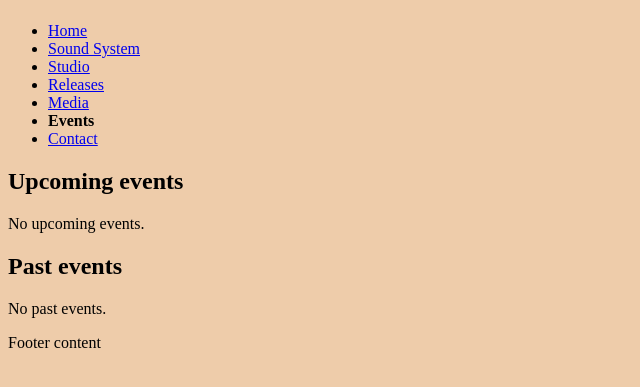
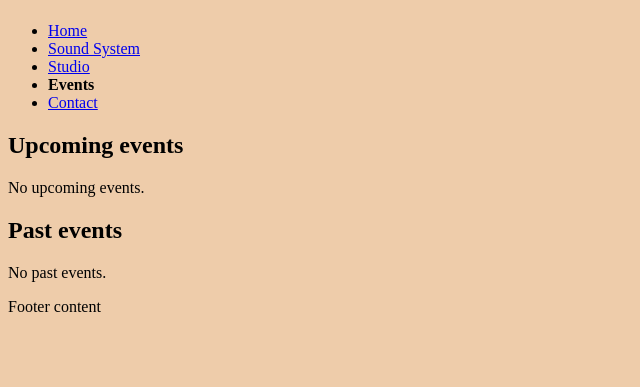
Before and after one commit to mhelmer/earthvibration_web, a Django app: page /events/ in a window 1280 px wide. Shown: the part 58-445 px from the top of the page, without its empty margins (0-640 px from the left). Run offline with Django 3.2, Linux system fonts and the light colour scheme; data that the repository does not hold is empty; parts of the project's set-up code (start-up, migrations or seed data) failed here and were passed over.

Commit message:
Drop the media page and serve /media/ in DBG-mode

```diff
--- a/earthvibration/templates/base.html
+++ b/earthvibration/templates/base.html
@@ -12,12 +12,10 @@
 </div>
 <div id="nav">
 {% block nav %}
-	<ul id="nav">
+	<ul>
 		<li>{% block nav-home %}<a href="{% url "home" %}">Home</a>{% endblock %}</li>
 		<li>{% block nav-soundsystem %}<a href="{% url "soundsystem" %}">Sound System</a>{% endblock %}</li>
 		<li>{% block nav-studio %}<a href="{% url "studio" %}">Studio</a>{% endblock %}</li>
-		<li>{% block nav-releases %}<a href="{% url "releases" %}">Releases</a>{% endblock %}</li>
-		<li>{% block nav-media %}<a href="{% url "media" %}">Media</a>{% endblock %}</li>
 		<li>{% block nav-events %}<a href="{% url "events:index" %}">Events</a>{% endblock %}</li>
 		<li>{% block nav-contact %}<a href="{% url "contact" %}">Contact</a>{% endblock %}</li>
 	</ul>
--- a/earthvibration/urls.py
+++ b/earthvibration/urls.py
@@ -1,3 +1,4 @@
+from django.conf import settings
 from django.conf.urls import patterns, include, url
 
 # Uncomment the next two lines to enable the admin:
@@ -15,3 +16,8 @@ urlpatterns = patterns('',
     url(r'^polls/', include('polls.urls', namespace="polls")),
     url(r'^admin/', include(admin.site.urls)),
 )
+
+if settings.DEBUG :
+    urlpatterns += patterns('',
+        (r'^media/(?P<path>.*)$', 'django.views.static.serve', {'document_root': settings.MEDIA_ROOT, 'show_indexes': True}),
+    )
--- a/home/urls.py
+++ b/home/urls.py
@@ -7,6 +7,5 @@ urlpatterns = patterns('',
     url(r'^soundsystem/', views.SoundsystemView.as_view(), name="soundsystem"),
     url(r'^studio/', views.StudioView.as_view(), name="studio"),
     url(r'^releases/', views.ReleasesView.as_view(), name="releases"),
-    url(r'^media/', views.MediaView.as_view(), name="media"),
     url(r'^contact/', views.ContactView.as_view(), name="contact"),
 )
```
